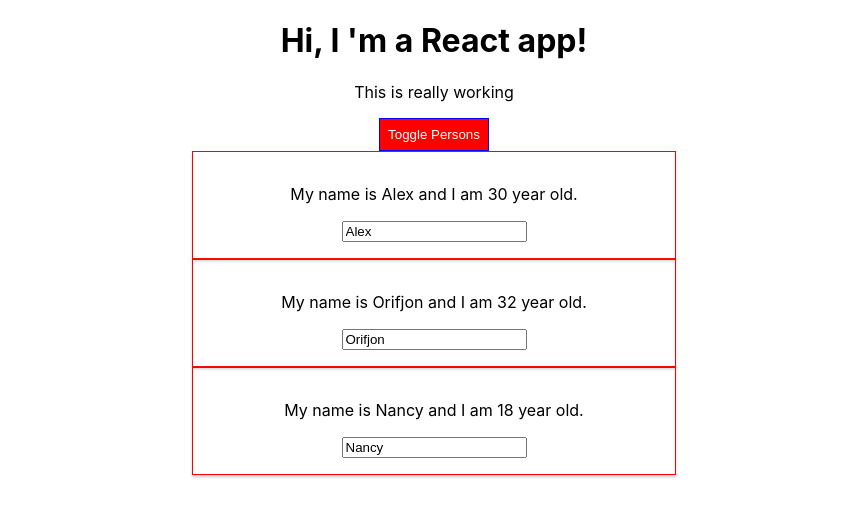
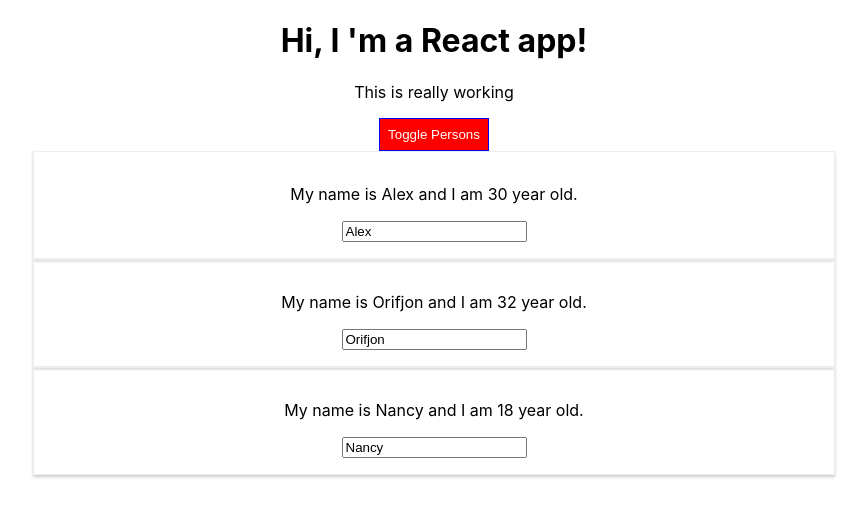
Before and after one commit to orifjon9/ReactApp, a React (Create React App) app: page / in a window 1280 px wide. Both pictures are taken after a click on the button "Toggle Persons". Shown: the top 516 px of the page, without its empty margins (206-1073 px from the left). Built offline with nearby package versions, Linux system fonts and the light colour scheme.

Commit message:
remove radium

```diff
--- a/src/App.js
+++ b/src/App.js
@@ -1,6 +1,5 @@
 import React, { Component } from 'react';
 import Person from './Person/Person';
-import Radium, { StyleRoot } from 'radium';
 import './App.css';
 
 class App extends Component {
@@ -42,11 +41,7 @@
             'color': 'white',
             border: '1px solid blue',
             padding: '8px',
-            cursor: 'pointer',
-            ':hover': {
-                backgroundColor: 'lightgreen',
-                color: 'black'
-            }
+            cursor: 'pointer'
         };
 
         let persons = null;
@@ -67,10 +62,6 @@
             );
 
             style.backgroundColor = 'red';
-            style[':hover'] = {
-                backgroundColor: 'pink',
-                color: 'black'
-            }
         }
 
         const classes = [];
@@ -84,16 +75,14 @@
 
 
         return (
-            <StyleRoot>
                 <div className="App">
                     <h1> Hi, I 'm a React app!</h1>
                     <p className={classes.join(' ')}>This is really working</p>
                     <button style={style} onClick={this.togglePersonsHandler}>Toggle Persons</button>
                     {persons}
                 </div>
-            </StyleRoot>
         );
     }
 }
 
-export default Radium(App);
+export default App;
--- a/src/Person/Person.js
+++ b/src/Person/Person.js
@@ -1,18 +1,10 @@
 import React from 'react';
-import Radium from 'radium';
 import './Person.css';
 
 
 const person = (props) => {
-    const style = {
-        '@media(min-width:500px)': {
-            width: '450px',
-            border: '1px solid red'
-        }
-    };
-
     return (
-        <div className="Person" style={style}>
+        <div className="Person">
             <p onClick={props.click}>My name is {props.name} and I am {props.age} year old.</p>
             <p>{props.children}</p>
             <input type="text" onChange={props.changed} value={props.name} />
@@ -20,4 +12,4 @@
     )
 };
 
-export default Radium(person);
+export default person;
```
